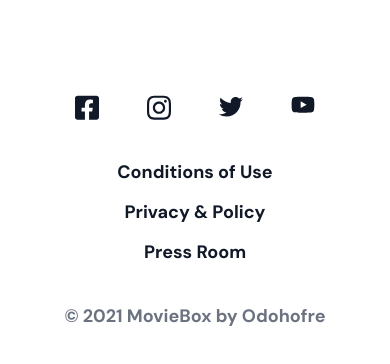
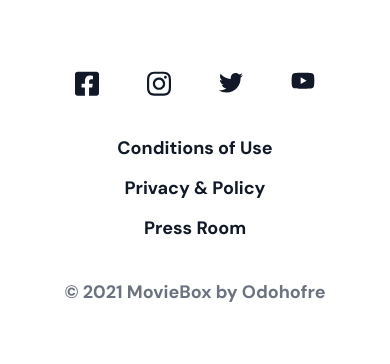
Before and after one commit to Odohofre/HNGX, a React (Vite) app in the folder stage-2/: page / in a window 390 px wide. Shown: the part 942-1306 px from the top of the page. Built offline with nearby package versions, Linux system fonts and the light colour scheme; no server answers.

Commit message:
feat: make it display popular movies

```diff
--- a/stage-2/src/api/api.js
+++ b/stage-2/src/api/api.js
@@ -12,7 +12,7 @@ const apikey = import.meta.env.VITE_API_KEY;
 
 const movieOptions = {
   method: 'GET',
-  url: 'https://api.themoviedb.org/3/movie/top_rated?language=en-US',
+  url: 'https://api.themoviedb.org/3/movie/popular?language=en-US',
   headers: {
     accept: 'application/json',
     Authorization: `Bearer ${accesskey}`,
--- a/stage-2/src/components/Footer.jsx
+++ b/stage-2/src/components/Footer.jsx
@@ -2,7 +2,7 @@ import React from 'react';
 
 export default function Footer() {
   return (
-    <footer className="lg:w-[31rem] flex flex-col mx-auto space-y-9 my-12 lg:mt-36  lg:mb-[73px]">
+    <footer className="lg:w-[31rem] flex flex-col mx-auto space-y-9 my-12 mt-6 lg:mt-36  lg:mb-[73px]">
       <div className="flex justify-center space-x-12">
         <a href="#">
           <svg
--- a/stage-2/src/components/MoviePage.jsx
+++ b/stage-2/src/components/MoviePage.jsx
@@ -146,7 +146,7 @@ export default function MoviePage() {
             />
           </div>
         </section>
-        <section className="px-6 lg:px-3 mb-8 lg:mb-5">
+        <section className="px-4 lg:px-3 mb-8 lg:mb-5">
           <div className="flex justify-end">
             <img src={star} alt="star" />
             <p className="text-[#e8e8e8] font-medium text-xl ml-2">
```
